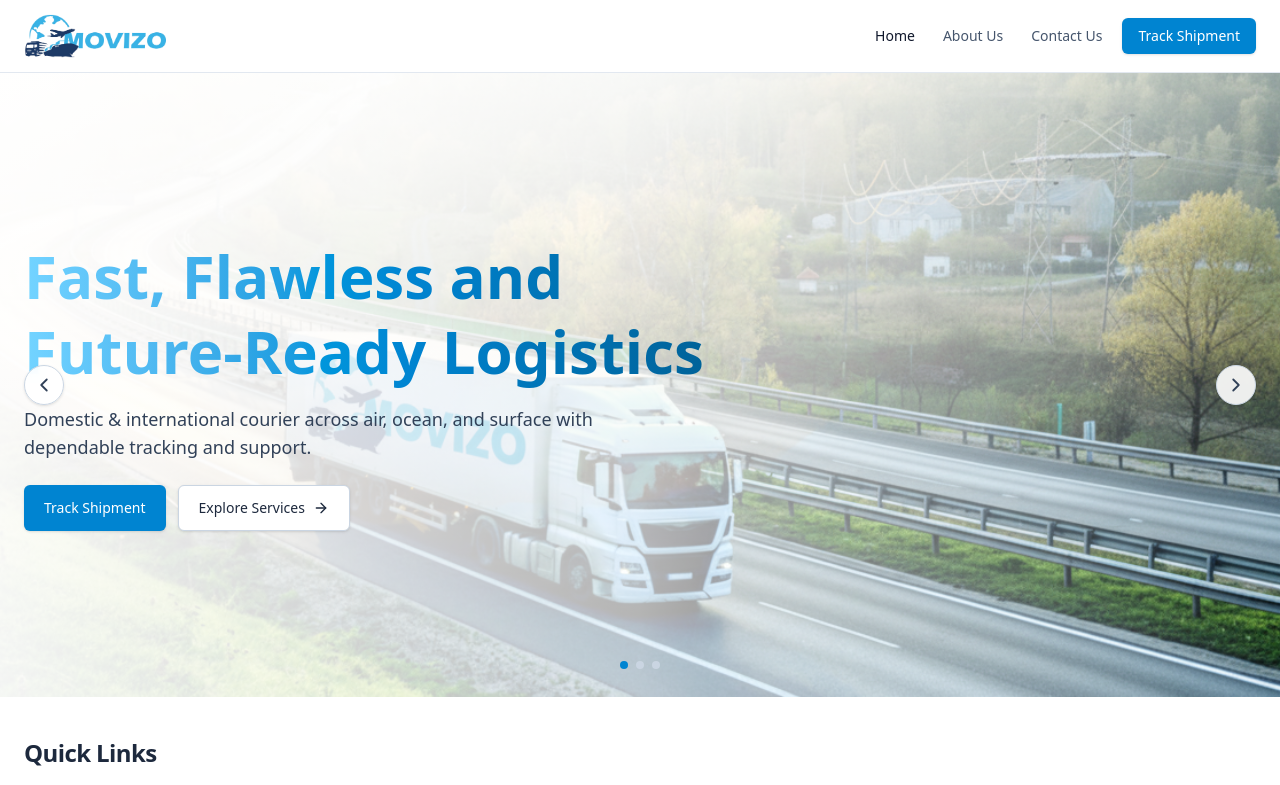
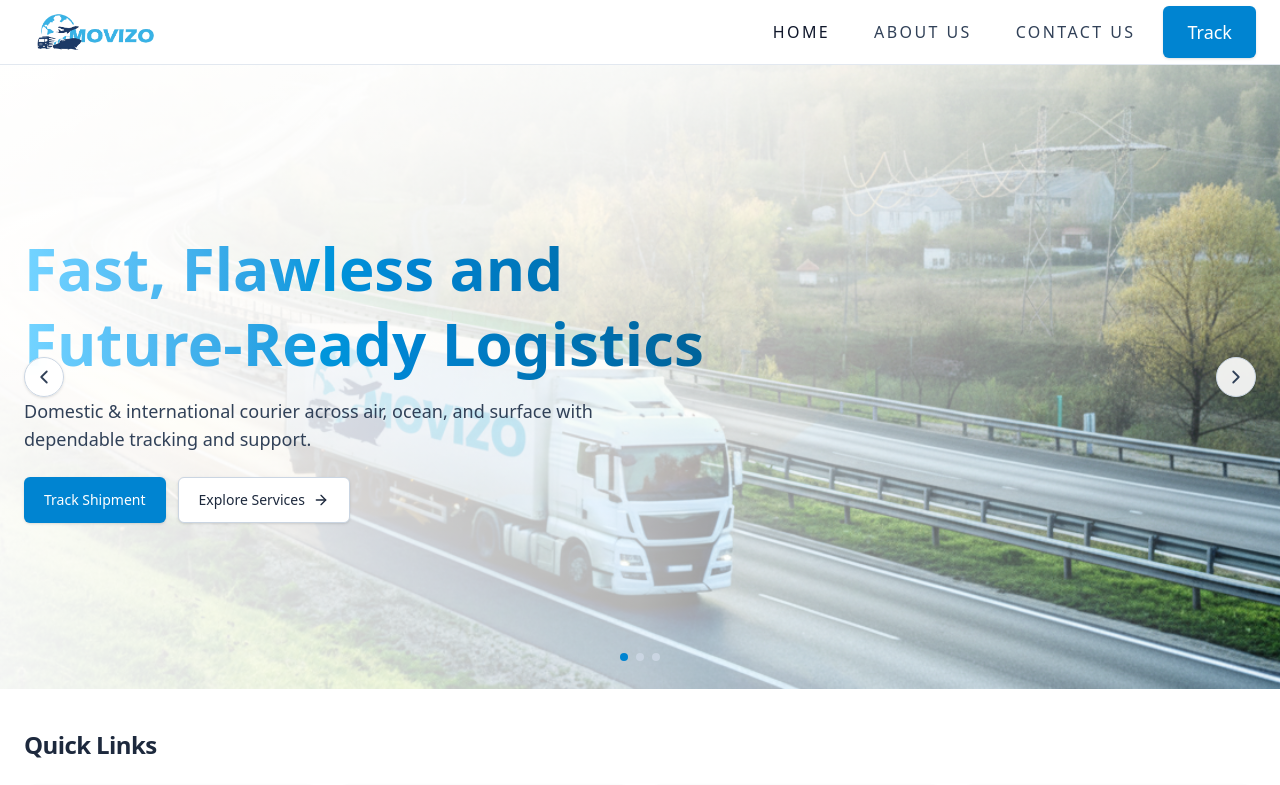
Before and after one commit to movizooverseas-dev/movizo-overseas-web, a Next.js app: page / in a window 1280 px wide. Shown: the top 785 px of the page. Built offline with nearby package versions, Linux system fonts and the light colour scheme.

Commit message:
Update navbar: align links near Track and enlarge button

```diff
--- a/src/components/navbar.jsx
+++ b/src/components/navbar.jsx
@@ -83,6 +83,92 @@
 // }
 
 // components/navbar.jsx
+// "use client";
+
+// import Link from "next/link";
+// import Image from "next/image";
+// import { Button } from "@/components/ui/button";
+// import { usePathname } from "next/navigation";
+// import { useState } from "react";
+// import { cn } from "@/lib/utils";
+
+// const nav = [
+//   { label: "Home", href: "/" },
+//   { label: "About Us", href: "/about" },
+//   { label: "Contact Us", href: "/contact" },
+// ];
+
+// export function Navbar() {
+//   const pathname = usePathname();
+//   const [open, setOpen] = useState(false);
+
+//   return (
+//     <header className="sticky top-0 z-50 w-full border-b border-slate-200 bg-white/90 backdrop-blur">
+//       <div className="mx-auto flex max-w-7xl items-center justify-between px-4 py-3 md:px-6">
+//         <Link href="/" className="flex items-center gap-3">
+//           <div className="relative h-12 w-36 overflow-hidden ">
+//             <Image src="/movizoLogo.png" alt="Movizo Logo" fill className="object-cover" priority />
+//           </div>
+//         </Link>
+
+//         <nav className="hidden items-center gap-1 md:flex">
+//           {nav.map((item) => (
+//             <Link
+//               key={item.href}
+//               href={item.href}
+//               className={cn(
+//                 "rounded-md px-3 py-2 text-sm transition-colors hover:bg-slate-100",
+//                 pathname === item.href ? "text-slate-900" : "text-slate-600"
+//               )}
+//             >
+//               {item.label}
+//             </Link>
+//           ))}
+//           <Link href="/track" className="ml-1">
+//             <Button className="bg-sky-600 hover:bg-sky-500">Track Shipment</Button>
+//           </Link>
+//         </nav>
+
+//         <button
+//           aria-label="Menu"
+//           onClick={() => setOpen((s) => !s)}
+//           className="inline-flex items-center justify-center rounded-md p-2 text-slate-700 hover:bg-slate-100 md:hidden"
+//         >
+//           <svg width="22" height="22" viewBox="0 0 24 24" className="fill-current">
+//             <path d="M3 6h18M3 12h18M3 18h18" />
+//           </svg>
+//         </button>
+//       </div>
+
+//       {open && (
+//         <div className="border-t border-slate-200 bg-white/95 px-4 py-3 md:hidden">
+//           <div className="flex flex-col gap-2">
+//             {nav.map((item) => (
+//               <Link
+//                 key={item.href}
+//                 href={item.href}
+//                 onClick={() => setOpen(false)}
+//                 className={cn(
+//                   "rounded-md px-3 py-2 text-sm transition-colors hover:bg-slate-100",
+//                   pathname === item.href ? "text-slate-900" : "text-slate-600"
+//                 )}
+//               >
+//                 {item.label}
+//               </Link>
+//             ))}
+//             <Link href="/track" onClick={() => setOpen(false)}>
+//               <Button className="mt-1 w-full bg-sky-600 hover:bg-sky-500">Track Shipment</Button>
+//             </Link>
+//           </div>
+//         </div>
+//       )}
+//     </header>
+//   );
+// }
+
+
+
+
 "use client";
 
 import Link from "next/link";
@@ -102,62 +188,96 @@ export function Navbar() {
   const pathname = usePathname();
   const [open, setOpen] = useState(false);
 
+  // Gray text + sky underline animation from center
+  const linkBase =
+    "relative inline-block px-4 py-2 text-slate-700 uppercase tracking-[0.15em] " +
+    "after:absolute after:bottom-0 after:left-1/2 after:h-[2px] after:w-0 after:bg-sky-500 after:transition-all after:duration-300 " +
+    "hover:after:left-0 hover:after:w-full";
+
   return (
-    <header className="sticky top-0 z-50 w-full border-b border-slate-200 bg-white/90 backdrop-blur">
-      <div className="mx-auto flex max-w-7xl items-center justify-between px-4 py-3 md:px-6">
+    <header className="sticky top-0 z-50 w-full bg-white backdrop-blur border-b border-slate-200">
+      <div className="mx-auto max-w-7xl h-14 md:h-16 px-4 md:px-6 flex items-center">
+        {/* Logo */}
         <Link href="/" className="flex items-center gap-3">
-          <div className="relative h-12 w-36 overflow-hidden ">
-            <Image src="/movizoLogo.png" alt="Movizo Logo" fill className="object-cover" priority />
+          <div className="relative h-9 w-32 md:h-10 md:w-36 overflow-hidden">
+            <Image
+              src="/movizoLogo.png"
+              alt="Movizo Logo"
+              fill
+              className="object-contain"
+              priority
+            />
           </div>
         </Link>
 
-        <nav className="hidden items-center gap-1 md:flex">
+        {/* Right-aligned desktop nav next to Track */}
+        <nav className="hidden md:flex items-center gap-3 ml-auto">
           {nav.map((item) => (
             <Link
               key={item.href}
               href={item.href}
               className={cn(
-                "rounded-md px-3 py-2 text-sm transition-colors hover:bg-slate-100",
-                pathname === item.href ? "text-slate-900" : "text-slate-600"
+                linkBase,
+                pathname === item.href ? "text-slate-900" : "text-slate-700"
               )}
             >
               {item.label}
             </Link>
           ))}
-          <Link href="/track" className="ml-1">
-            <Button className="bg-sky-600 hover:bg-sky-500">Track Shipment</Button>
+          <Link href="/track">
+            <Button className="bg-sky-600 hover:bg-sky-500 text-white text-base md:text-lg px-5 md:px-6 py-2.5 md:py-3 rounded-md">
+              Track
+            </Button>
           </Link>
         </nav>
 
+        {/* Mobile hamburger */}
         <button
           aria-label="Menu"
+          aria-expanded={open}
+          aria-controls="mobile-menu"
           onClick={() => setOpen((s) => !s)}
-          className="inline-flex items-center justify-center rounded-md p-2 text-slate-700 hover:bg-slate-100 md:hidden"
+          className="ml-auto inline-flex items-center justify-center rounded-md p-2 text-slate-800 hover:bg-slate-100 md:hidden"
         >
-          <svg width="22" height="22" viewBox="0 0 24 24" className="fill-current">
-            <path d="M3 6h18M3 12h18M3 18h18" />
+          <svg
+            width="24"
+            height="24"
+            viewBox="0 0 24 24"
+            fill="none"
+            stroke="currentColor"
+            strokeWidth="2"
+            strokeLinecap="round"
+            strokeLinejoin="round"
+            className="transition-transform duration-200"
+          >
+            <path d={open ? "M6 18L18 6M6 6l12 12" : "M3 6h18M3 12h18M3 18h18"} />
           </svg>
         </button>
       </div>
 
+      {/* Mobile menu */}
       {open && (
-        <div className="border-t border-slate-200 bg-white/95 px-4 py-3 md:hidden">
-          <div className="flex flex-col gap-2">
+        <div id="mobile-menu" className="md:hidden border-t border-slate-200 bg-white px-4 py-3">
+          <div className="flex flex-col gap-1">
             {nav.map((item) => (
               <Link
                 key={item.href}
                 href={item.href}
                 onClick={() => setOpen(false)}
                 className={cn(
-                  "rounded-md px-3 py-2 text-sm transition-colors hover:bg-slate-100",
-                  pathname === item.href ? "text-slate-900" : "text-slate-600"
+                  "relative inline-block px-4 py-3 text-slate-700 uppercase tracking-[0.15em] " +
+                    "after:absolute after:bottom-0 after:left-1/2 after:h-[2px] after:w-0 after:bg-sky-500 after:transition-all after:duration-300 " +
+                    "hover:after:left-0 hover:after:w-full",
+                  pathname === item.href ? "text-slate-900" : "text-slate-700"
                 )}
               >
                 {item.label}
               </Link>
             ))}
             <Link href="/track" onClick={() => setOpen(false)}>
-              <Button className="mt-1 w-full bg-sky-600 hover:bg-sky-500">Track Shipment</Button>
+              <Button className="mt-2 w-full bg-sky-600 hover:bg-sky-500 text-white text-lg py-3">
+                Track
+              </Button>
             </Link>
           </div>
         </div>
```
